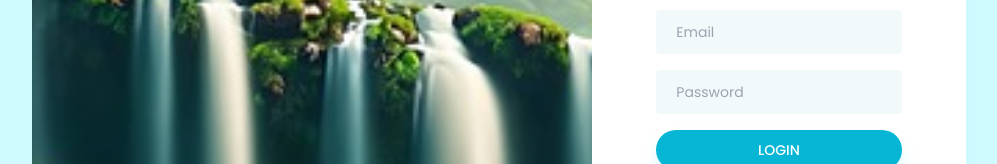
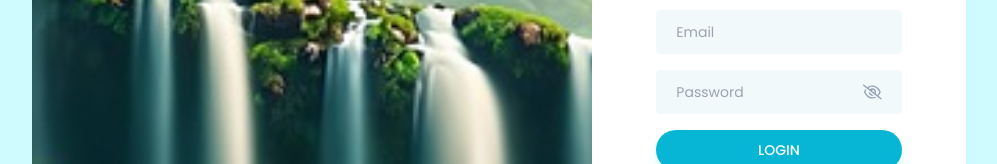
Before and after one commit to nisulaRap/travel_blog-MERN-, a React (Vite) app in the folder frontend/: page /login in a window 1280 px wide. Shown: the part 206-370 px from the top of the page, without its empty margins (141-1138 px from the left). Built offline with nearby package versions, Linux system fonts and the light colour scheme.

Commit message:
added password icons in PasswordInput.jsx file

```diff
--- a/frontend/src/components/input/PasswordInput.jsx
+++ b/frontend/src/components/input/PasswordInput.jsx
@@ -1,16 +1,38 @@
-import React from 'react'
+import React from "react";
+import { FaRegEye, FaRegEyeSlash } from "react-icons/fa6";
 
 const PasswordInput = ({ value, onChange, placeholder }) => {
+    const [isShowPassword, setShowPassword] = React.useState(false);
+
+    const toggleShowPassword = () => {
+        setShowPassword(!isShowPassword);
+    };
+
   return (
     <div className="flex items-center bg-cyan-600/5 px-5 rounded mb-3">
         <input
+            type={isShowPassword ? "text" : "password"}
             value={value}
             onChange={onChange}
             placeholder={placeholder || "Password"}
             className="w-full text-sm bg-transparent py-3 mr-3 rounded outline-none"
         />
+
+        {isShowPassword ? (
+            <FaRegEye
+                size={22}
+                className="text-primary cursor-pointer"
+                onClick={() => toggleShowPassword()}
+            />
+        ) : (
+            <FaRegEyeSlash
+                size={22}
+                className="text-slate-400 cursor-pointer"
+                onClick={() => toggleShowPassword()}
+            />
+        )}
     </div>
-  )
-}
+  );
+};
 
 export default PasswordInput
```
